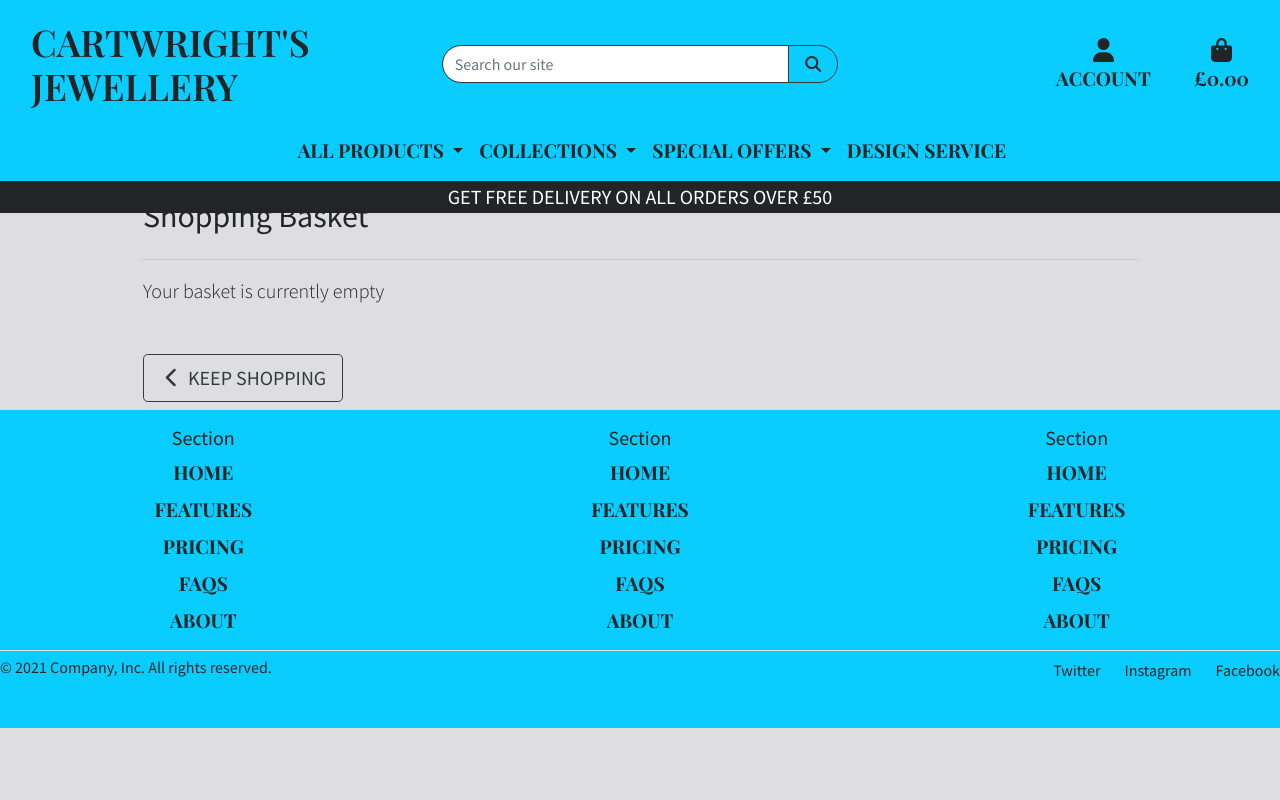
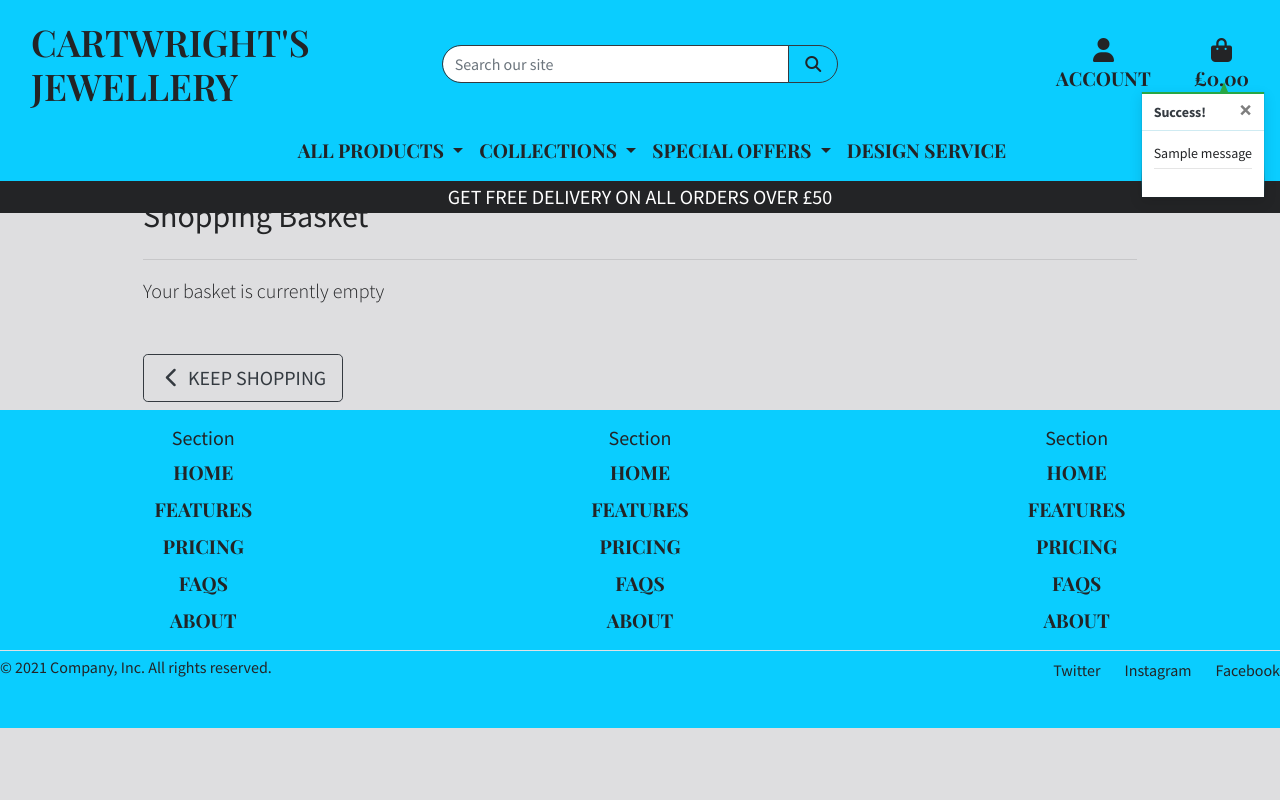
Before and after one commit to andywales83/Cartwrights-Jewellery-Goldsmiths, a Django app: page /basket/ in a window 1280 px wide. Run offline with Django 3.2, Linux system fonts and the light colour scheme; tables that the repository leaves empty hold one stand-in row (values such as "Sample post"); one stand-in notice (Sample message) is shown; some libraries are stand-ins or nearby versions.

Commit message:
Added notification CSS, shopping basket preview and additional messages

```diff
--- a/basket/views.py
+++ b/basket/views.py
@@ -1,7 +1,7 @@
 """
 Views for basket including to add, adjust and remove items
 """
-from django.shortcuts import render, redirect, reverse, HttpResponse
+from django.shortcuts import render, redirect, reverse, HttpResponse, get_object_or_404
 from django.contrib import messages
 
 from products.models import Product
@@ -20,7 +20,7 @@ def add_to_basket(request, item_id):
     Add a quantity of the specified product to the shopping bag
     """
 
-    product = Product.objects.get(pk=item_id)
+    product = get_object_or_404(Product, pk=item_id)
     quantity = int(request.POST.get('quantity'))
     redirect_url = request.POST.get('redirect_url')
     size = None
@@ -32,13 +32,22 @@ def add_to_basket(request, item_id):
         if item_id in list(basket.keys()):
             if size in basket[item_id]['items_by_size'].keys():
                 basket[item_id]['items_by_size'][size] += quantity
+                messages.success(
+                    request, f'Added {size.upper()}{product.name} \
+                    quantity to {basket[item_id]["items_by_size"][size]}')
             else:
                 basket[item_id]['items_by_size'][size] = quantity
+                messages.success(request, f'Added {size.upper()} {product.name} \
+                to your basket')
         else:
             basket[item_id] = {'items_by_size': {size: quantity}}
+            messages.success(request, f'Added {size.upper()} {product.name} \
+                to your basket')
     else:
         if item_id in list(basket.keys()):
             basket[item_id] += quantity
+            messages.success(request, f'Added {product.name} \
+            quantity to {basket[item_id]}')
         else:
             basket[item_id] = quantity
             messages.success(request, f'Added {product.name} to your basket')
@@ -52,6 +61,7 @@ def adjust_basket(request, item_id):
     Adjust the quantity of the specified product to the specified amount
     """
 
+    product = get_object_or_404(Product, pk=item_id)
     quantity = int(request.POST.get('quantity'))
     size = None
     if 'product_size' in request.POST:
@@ -61,15 +71,24 @@ def adjust_basket(request, item_id):
     if size:
         if quantity > 0:
             basket[item_id]['items_by_size'][size] = quantity
+            messages.success(
+                    request, f'Added {size.upper()}{product.name} \
+                    quantity to {basket[item_id]["items_by_size"][size]}')
         else:
             del basket[item_id]['items_by_size'][size]
             if not basket[item_id]['items_by_size']:
                 basket.pop(item_id)
+                messages.success(request, f'Removed {size.upper()} {product.name} \
+                from your basket')
     else:
         if quantity > 0:
             basket[item_id] = quantity
+            messages.success(request, f'Updated {product.name} \
+            quantity to {basket[item_id]}')
         else:
             basket.pop(item_id)
+            messages.success(request, f'Removed {product.name} \
+                from your basket')
 
     request.session['basket'] = basket
     return redirect(reverse("view_basket"))
@@ -81,6 +100,7 @@ def remove_from_basket(request, item_id):
     """
 
     try:
+        product = get_object_or_404(Product, pk=item_id)
         size = None
         if 'product_size' in request.POST:
             size = request.POST['product_size']
@@ -90,11 +110,16 @@ def remove_from_basket(request, item_id):
             del basket[item_id]['items_by_size'][size]
             if not basket[item_id]['items_by_size']:
                 basket.pop(item_id)
+                messages.success(request, f'Removed {size.upper()} {product.name} \
+                from your basket')
         else:
             basket.pop(item_id)
+            messages.success(request, f'Removed {product.name} \
+                from your basket')
 
         request.session['basket'] = basket
         return HttpResponse(status=200)
 
     except Exception as error:
+        messages.error(request, f'Error removing item: {error}')
         return HttpResponse(status=500)
--- a/static/css/base.css
+++ b/static/css/base.css
@@ -14,7 +14,8 @@
 }
 
 html {
-    height: 100vh;
+    position: relative;
+    min-height: 100%;
 }
 
 body {
@@ -68,7 +69,7 @@ body {
 /* Toast Styling */
 .message-container {
     position: fixed;
-    top: 172px;
+    top: 92px;
     right: 15px;
     z-index: 9999999;
 }
@@ -79,6 +80,57 @@ body {
 
 .toast-capper {
     height: 2px;
+}
+
+/* from CSS-tricks.com: https://css-tricks.com/snippets/css/css-triangle/ */
+.arrow-up {
+    width: 0;
+    height: 0;
+    border-left: 4px solid transparent;
+    border-right: 4px solid transparent;
+    border-bottom: 10px solid black;
+    position: absolute;
+    top: -10px;
+    right: 36px;
+}
+
+/* Convenience classes - colors copied from Bootstrap */
+.arrow-primary {
+    border-bottom-color: #007bff !important;
+}
+
+.arrow-secondary {
+    border-bottom-color: #6c757d !important;
+}
+
+.arrow-success {
+    border-bottom-color: #28a745 !important;
+}
+
+.arrow-danger {
+    border-bottom-color: #dc3545 !important;
+}
+
+.arrow-warning {
+    border-bottom-color: #ffc107 !important;
+}
+
+.arrow-info {
+    border-bottom-color: #17a2b8 !important;
+}
+
+.arrow-light {
+    border-bottom-color: #f8f9fa !important;
+}
+
+.arrow-dark {
+    border-bottom-color: #343a40 !important;
+}
+
+.basket-notification-wrapper {
+    height: 100px;
+    overflow-x: hidden;
+    overflow-y: auto;
 }
 
 /* ------------------------------ Navigation Styling */
@@ -223,9 +275,8 @@ a.category-badge>span.badge:hover {
 /* ------------------------------ Footer Styling */
 footer {
     background-color: var(--vivid-sky-blue) !important;
+    position: absolute;
     width: 100%;
-    margin-bottom: 0 !important;
-    bottom: 0 !important;
 }
 
 button .subscribe-btn {
--- a/templates/base.html
+++ b/templates/base.html
@@ -173,7 +173,16 @@
     {% block postloadjs %}
     <!-- Toasts Functionality -->
     <script type="text/javascript">
-        $('.toast').toast('show');
+        let toastElList = [].slice.call(document.querySelectorAll('.toast'))
+        let toastList = toastElList.map(function (toastEl) {
+            let option = {
+                animation: true,
+                autohide: false,
+                delay: 5000,
+            }
+            let bsToast = new bootstrap.Toast(toastEl, option)
+            bsToast.show();
+        })
     </script>
 
     <!-- Scroll Button Functionality -->
--- a/templates/includes/toasts/toast_error.html
+++ b/templates/includes/toasts/toast_error.html
@@ -3,9 +3,8 @@
     <div class="w-100 toast-capper bg-danger"></div>
     <div class="toast-header bg-white text-dark">
         <strong class="mr-auto">Error!</strong>
-        <button type="button" class="ml-2 mb-1 close text-dark" data-dismiss="toast" aria-label="Close">
-            <span aria-hidden="true">&times;</span>
-        </button>
+        <button type="button" class="close ml-2 mb-1" data-bs-dismiss="toast" aria-label="Close"><span
+                aria-hidden="true">&times;</span></button>
     </div>
     <div class="toast-body bg-white">
         {{ message }}
--- a/templates/includes/toasts/toast_info.html
+++ b/templates/includes/toasts/toast_info.html
@@ -3,9 +3,8 @@
     <div class="w-100 toast-capper bg-info"></div>
     <div class="toast-header bg-white text-dark">
         <strong class="mr-auto">Alert!</strong>
-        <button type="button" class="ml-2 mb-1 close text-dark" data-dismiss="toast" aria-label="Close">
-            <span aria-hidden="true">&times;</span>
-        </button>
+        <button type="button" class="close ml-2 mb-1" data-bs-dismiss="toast" aria-label="Close"><span
+                aria-hidden="true">&times;</span></button>
     </div>
     <div class="toast-body bg-white">
         {{ message }}
--- a/templates/includes/toasts/toast_success.html
+++ b/templates/includes/toasts/toast_success.html
@@ -3,11 +3,55 @@
     <div class="w-100 toast-capper bg-success"></div>
     <div class="toast-header bg-white text-dark">
         <strong class="mr-auto">Success!</strong>
-        <button type="button" class="ml-2 mb-1 close text-dark" data-dismiss="toast" aria-label="Close">
-            <span aria-hidden="true">&times;</span>
-        </button>
+        <button type="button" class="close ml-2 mb-1" data-bs-dismiss="toast" aria-label="Close"><span
+                aria-hidden="true">&times;</span></button>
     </div>
     <div class="toast-body bg-white">
-        {{ message }}
+        <div class="row">
+            <div class="col">
+                {{ message }}
+                <hr class="mt-1 mb-3">
+            </div>
+        </div>
+        {% if grand_total %}
+        <p class="logo-font bg-white py-1">Your Basket ({{ product_count }})</p>
+        <div class="basket-notification-wrapper">
+            {% for item in basket_items %}
+            <div class="row">
+                <div class="col-3 my-1">
+                    <img class="w-100" src="{{ item.product.image.url }}">
+                </div>
+                <div class="col-9">
+                    <p class="my-0"><strong>{{ item.product.name }}</strong></p>
+                    <p class="my-0 small">Size:
+                        {% if item.product.has_sizes %}{{ item.size|upper }}{% else %}N/A{% endif %}</p>
+                    <p class="my-0 small text-muted">Qty: {{ item.quantity }}</p>
+                </div>
+            </div>
+            {% endfor %}
+        </div>
+
+        <div class="row">
+            <div class="col">
+                <strong>
+                    <p class="mt-3 mb-1">
+                        Total{% if free_delivery_delta > 0 %} (Exc. delivery){% endif %}:
+                        <span class="float-right">£{{ total|floatformat:2 }}</span>
+                    </p>
+                </strong>
+                {% if free_delivery_delta > 0 %}
+                <p class="mb-0 p-2 bg-warning shadow-sm text-center">
+                    Spend <strong>£{{ free_delivery_delta }}</strong> more to get free next day delivery!
+                </p>
+                {% endif %}
+                <a href="{% url 'view_basket' %}" class="btn btn-outline-black btn-block rounded-0">
+                    <span class="text-uppercase">Go To Secure Checkout</span>
+                    <span class="icon">
+                        <i class="fas fa-lock"></i>
+                    </span>
+                </a>
+            </div>
+        </div>
+        {% endif %}
     </div>
 </div>
--- a/templates/includes/toasts/toast_warning.html
+++ b/templates/includes/toasts/toast_warning.html
@@ -3,9 +3,8 @@
     <div class="w-100 toast-capper bg-warning"></div>
     <div class="toast-header bg-white text-dark">
         <strong class="mr-auto">Warning!</strong>
-        <button type="button" class="ml-2 mb-1 close text-dark" data-dismiss="toast" aria-label="Close">
-            <span aria-hidden="true">&times;</span>
-        </button>
+        <button type="button" class="close ml-2 mb-1" data-bs-dismiss="toast" aria-label="Close"><span
+                aria-hidden="true">&times;</span></button>
     </div>
     <div class="toast-body bg-white">
         {{ message }}
```
Also changed, not shown: README.md. Lines whose indentation alone changed are shown as unchanged.
